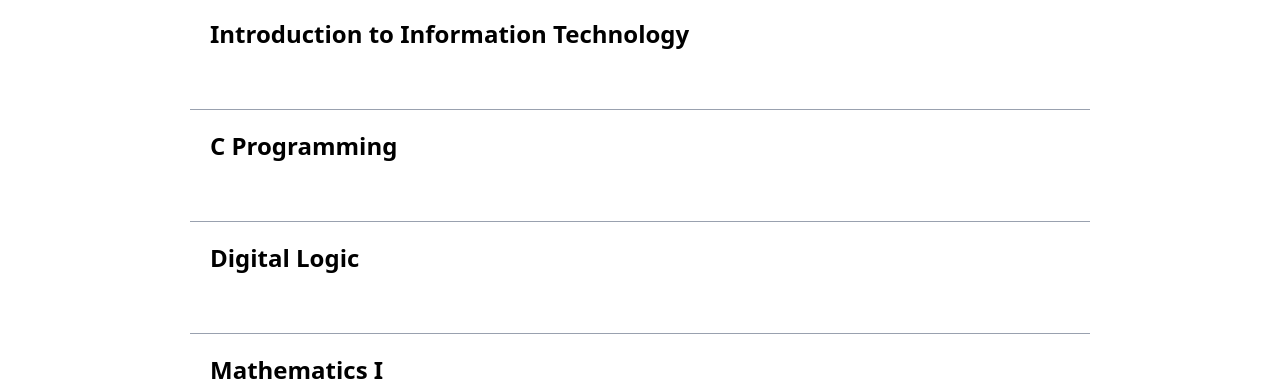
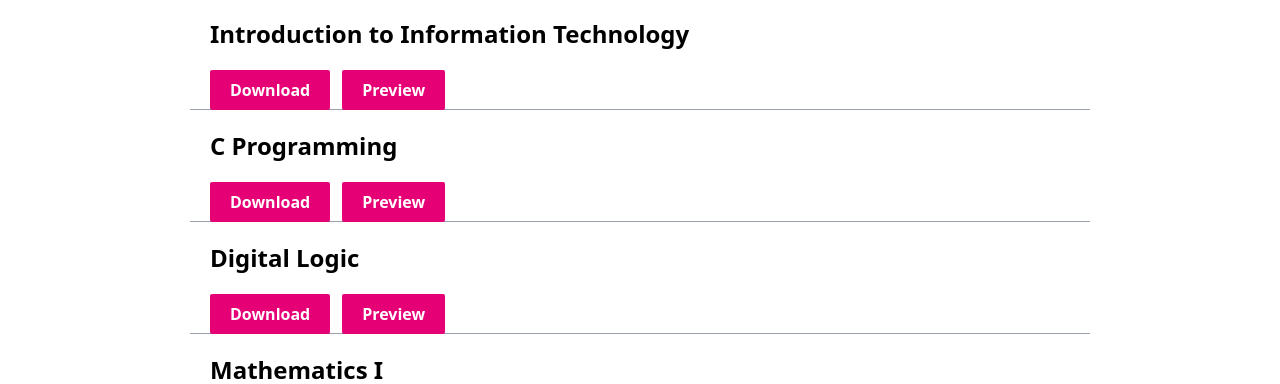
Before and after one commit to Dude6561/CSIT, a React (Vite) app in the folder csitbig/: page /resource in a window 1280 px wide. Shown: the part 396-780 px from the top of the page. Built offline with nearby package versions, Linux system fonts and the light colour scheme.

Commit message:
using previous method to find subject and modifying the json object to get the question

```diff
--- a/csitbig/src/Components/dropDown.tsx
+++ b/csitbig/src/Components/dropDown.tsx
@@ -80,8 +80,10 @@ export const DropDown = () => {
               }}
             >
               <option>All</option>
-              {Subject.map((subject, index) => (
-                <option key={index}>{subject}</option>
+              {Subject.map((subject) => (
+                <option key={subject} value={subject}>
+                  {subject}
+                </option>
               ))}
             </select>
           </div>
@@ -93,20 +95,20 @@ export const DropDown = () => {
         <ul className="divide-y divide-gray-400  mt-10">
           {Subject.map((subject, index) => (
             <div
-              className=" w-[450px] md:w-[600px] xl:w-[900px] m-auto  h-28 hover:bg-blue-200  hover:text-white"
+              className=" w-[450px] md:w-[600px] xl:w-[900px] m-auto  h-28 hover:bg-blue-200  hover:text-white "
               key={index}
             >
               <li className=" p-5 cursor-pointer font-bold  text-xl md:text-2xl">
                 {subject}
               </li>
-              {/* <div className="pl-5 ">
-                <button className="bg-pink-600 text-white font-semibold pl-5 pr-5 pt-2 pb-2 rounded-4xl hover:bg-blue-700 hover:cursor-pointer">
+              <div className="pl-5 space-x-3 font-bold  ">
+                <button className="bg-pink-600 text-white  pl-5 pr-5 pt-2 pb-2 rounded-[2px]  hover:bg-blue-700 hover:cursor-pointer">
                   Download
                 </button>
-                <button className="bg-pink-600 text-white font-semibold pl-5 pr-5 pt-2 pb-2 rounded-4xl hover:bg-blue-700 hover:cursor-pointer">
+                <button className="bg-pink-600 text-white  pl-5 pr-5 pt-2 pb-2 rounded-[2px]  hover:bg-blue-700 hover:cursor-pointer">
                   Preview
                 </button>
-              </div> */}
+              </div>
             </div>
           ))}
         </ul>
```
